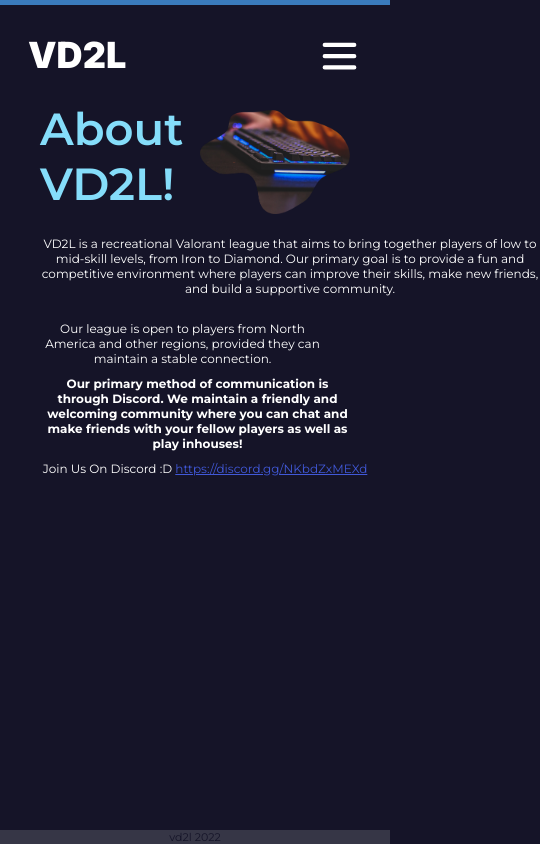
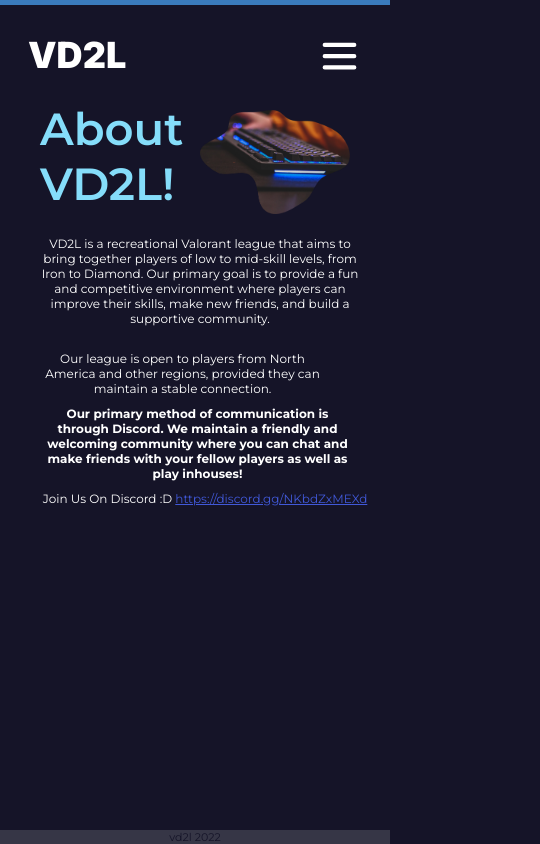
Before and after one commit to Yangjas4/VD2L-Website, a React (Vite) app in the folder vd2l/: page /about in a window 390 px wide. Shown: the whole page, 540 px wide, since content can reach past the window. Built offline with nearby package versions, Linux system fonts and the light colour scheme.

Commit message:
Update App.css

```diff
--- a/vd2l/src/App.css
+++ b/vd2l/src/App.css
@@ -125,7 +125,7 @@
 	}
 
 	.about-paragraph-one {
-		width: 500px;
+		width: 320px;
 		font-weight: 400;
 		margin-bottom: 25px;
 	}
```
